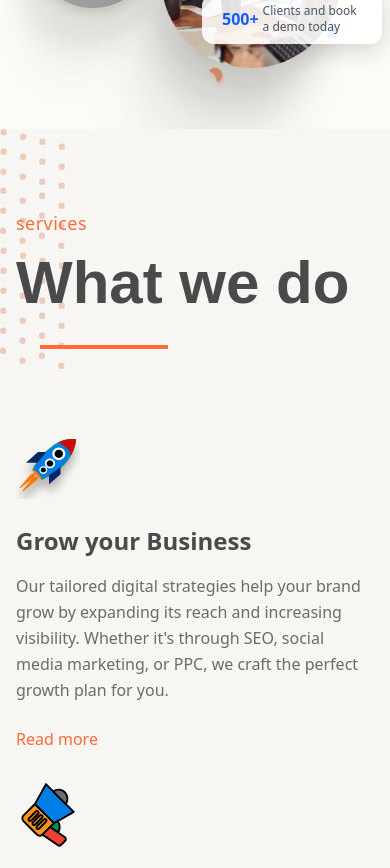
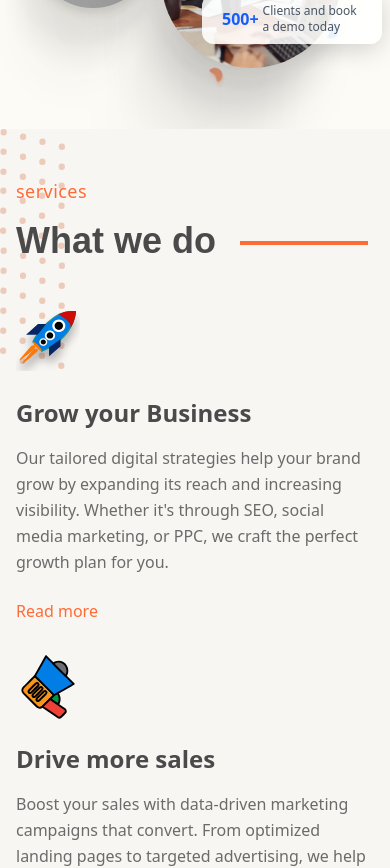
Before and after one commit to TamimOp/Xoegan_DigitalMarketing, a Next.js app: page / in a window 390 px wide. Shown: the part 900-1768 px from the top of the page. Built offline with nearby package versions, Linux system fonts and the light colour scheme; grey boxes are pictures that could not be loaded; a web font is replaced by a local one.

Commit message:
feat: Refactor Services component layout and improve spacing for better presentation

```diff
--- a/components/Services.tsx
+++ b/components/Services.tsx
@@ -66,9 +66,9 @@ const Services = () => {
   };
 
   return (
-    <section className="relative min-h-screen bg-[#F8F6F3] overflow-hidden">
+    <section className="relative bg-[#F8F6F3] overflow-hidden">
       {/* Background SVGs */}
-      <div className="absolute top-0 left-0 w-full h-full">
+      <div className="absolute top-0 left-0 w-full h-full pointer-events-none">
         <motion.div
           initial={{ opacity: 0, scale: 0.8 }}
           whileInView={{ opacity: 1, scale: 1 }}
@@ -101,14 +101,14 @@ const Services = () => {
 
       {/* Content */}
       <motion.div
-        className="relative z-10 max-w-7xl mx-auto px-4 sm:px-6 lg:px-8 py-20"
+        className="relative z-10 max-w-7xl mx-auto px-4 sm:px-6 lg:px-8 py-12 sm:py-16 lg:py-20"
         variants={containerVariants}
         initial="hidden"
         whileInView="visible"
         viewport={{ once: true, amount: 0.3 }}
       >
         {/* Header */}
-        <motion.div className="mb-16" variants={headerVariants}>
+        <motion.div className="mb-12" variants={headerVariants}>
           <motion.p
             className="text-[#FF6B35] text-lg font-medium mb-4 tracking-wide"
             initial={{ opacity: 0, x: -30 }}
@@ -119,7 +119,7 @@ const Services = () => {
             services
           </motion.p>
           <motion.h2
-            className={`text-[#4A4A4A] text-6xl lg:text-7xl font-bold mb-4 ${mangoGrotesque.className}`}
+            className={`text-[#4A4A4A] text-4xl sm:text-6xl lg:text-7xl font-bold mb-4 ${mangoGrotesque.className}`}
             initial={{ opacity: 0, x: -50 }}
             whileInView={{ opacity: 1, x: 0 }}
             viewport={{ once: true }}
@@ -138,7 +138,7 @@ const Services = () => {
 
         {/* Services Grid */}
         <motion.div
-          className="grid grid-cols-1 md:grid-cols-3 gap-8 lg:gap-12"
+          className="grid grid-cols-1 md:grid-cols-3 gap-8 lg:gap-12 pb-0"
           variants={containerVariants}
         >
           {/* Service 1 */}
```
